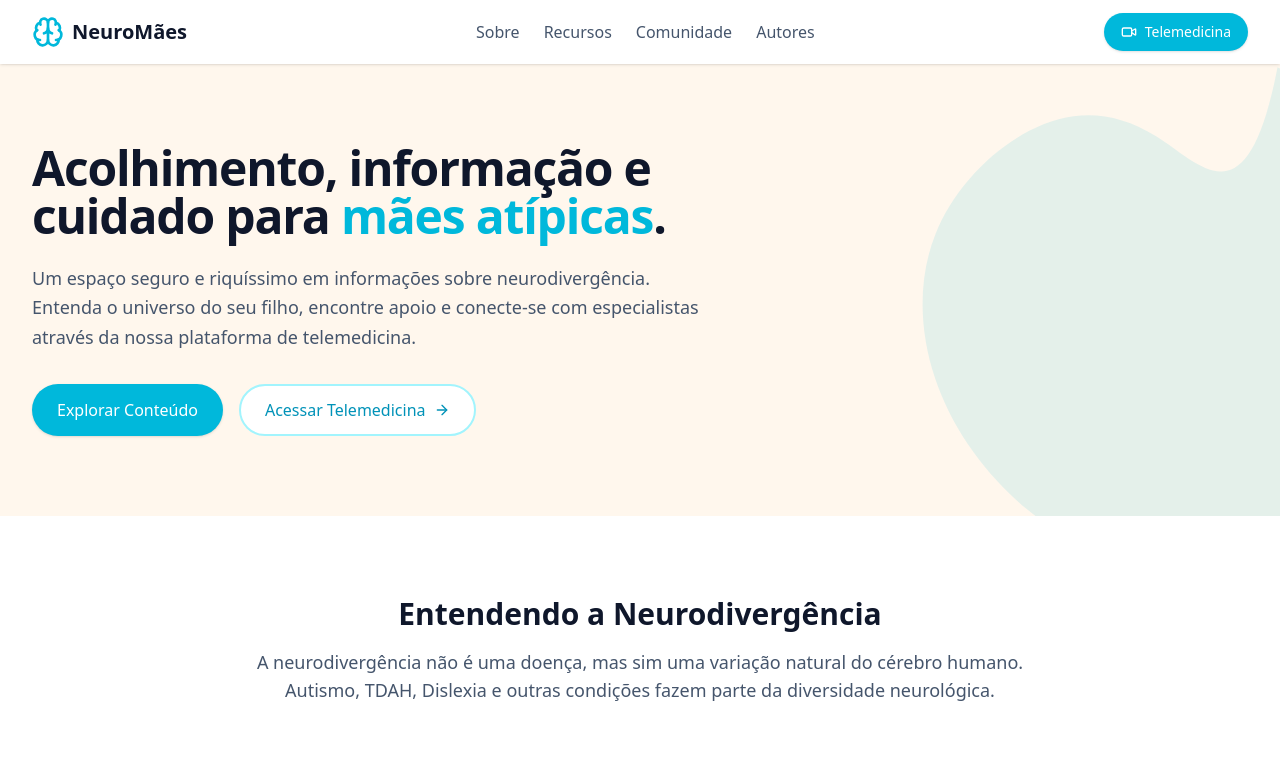
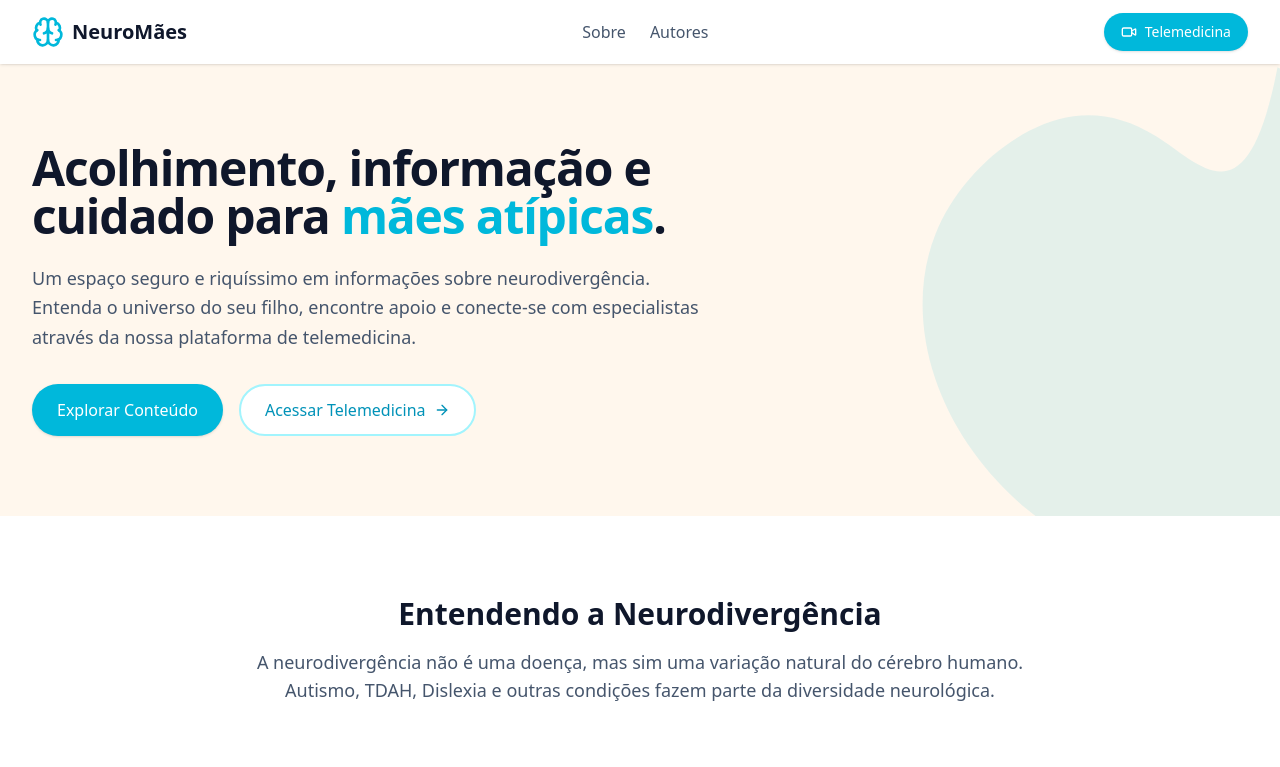
Before and after one commit to RevistaZen10/TMDoctor, a React (Vite) app: page / in a window 1280 px wide. Shown: the top 767 px of the page. Built offline with nearby package versions, Linux system fonts and the light colour scheme.

Commit message:
feat(home): Remove unused navigation links
Removes the "Recursos" and "Comunidade" links from the Home page navigation. These links were not pointing to any valid sections of the page and were therefore redundant.

```diff
--- a/src/pages/Home.tsx
+++ b/src/pages/Home.tsx
@@ -15,8 +15,6 @@ export default function Home() {
             </div>
             <div className="hidden md:flex items-center gap-6">
               <a href="#sobre" className="text-slate-600 hover:text-cyan-500 font-medium transition-colors">Sobre</a>
-              <a href="#recursos" className="text-slate-600 hover:text-cyan-500 font-medium transition-colors">Recursos</a>
-              <a href="#comunidade" className="text-slate-600 hover:text-cyan-500 font-medium transition-colors">Comunidade</a>
               <a href="#autores" className="text-slate-600 hover:text-cyan-500 font-medium transition-colors">Autores</a>
             </div>
             <div>
```
